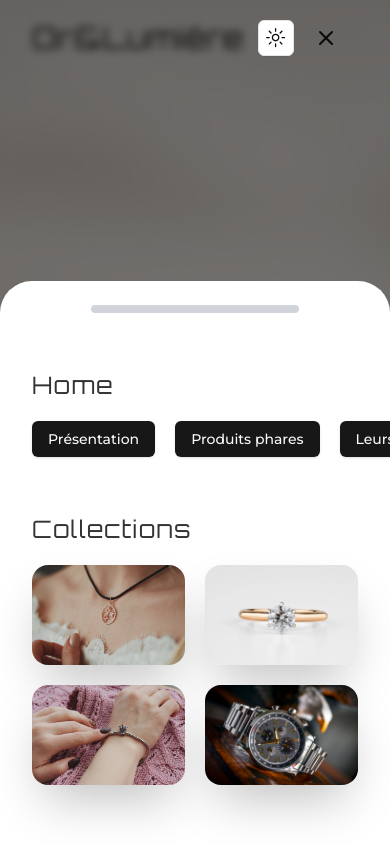
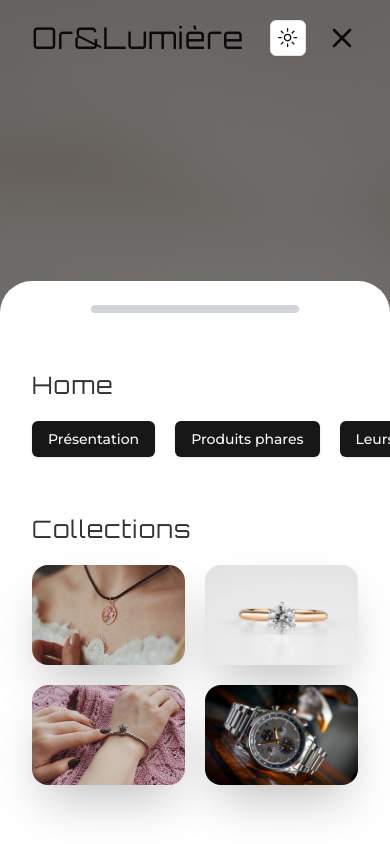
Before and after one commit to Adrien-legeleu/site-orlumiere, a Next.js app: page / in a window 390 px wide. Both pictures are taken after a click on the element 346 px from the left and 38 px from the top of the page. Shown: the top 844 px of the page. Built offline with nearby package versions, Linux system fonts and the light colour scheme.

Commit message:
header finish , just barre hand missing , and anim menuBurger missing

```diff
--- a/src/features/Header.tsx
+++ b/src/features/Header.tsx
@@ -20,16 +20,18 @@ export const Header = () => {
   };
 
   return (
-    <div className="w-full z-50 absolute top-0 left-0 py-4 px-8 flex items-center justify-between font-montserrat">
-      <h1 className="text-3xl tracking-wide pt-1 font-orbitron">Or&Lumière</h1>
+    <div className="w-full z-[100] absolute top-0 left-0 py-4 px-8 flex items-center justify-between font-montserrat">
+      <h1 className="text-3xl z-50 tracking-wide pt-1 font-orbitron">
+        Or&Lumière
+      </h1>
       <div className="hidden md:flex">
         <Navbar className="top-2" />
       </div>
-      <div className="pt-1 flex flex-row items-center justify-end w-full gap-5 z-50">
+      <div className="pt-1 flex flex-row items-center justify-end w-full gap-5 ">
         <ModeToggle />
         <MenuBurger isActive={isActive} toggleActive={toggleActive} />
-        <MenuInterface isActive={isActive} toggleActive={toggleActive} />
       </div>
+      <MenuInterface isActive={isActive} toggleActive={toggleActive} />
     </div>
   );
 };
--- a/src/features/MenuBurger.tsx
+++ b/src/features/MenuBurger.tsx
@@ -2,6 +2,16 @@ import { Button } from "@src/components/ui/button";
 import { Menu, X } from "lucide-react";
 import Image from "next/image";
 import Link from "next/link";
+import { motion } from "framer-motion";
+
+const transition = {
+  type: "spring",
+  mass: 0.5,
+  damping: 11.5,
+  stiffness: 100,
+  restDelta: 0.001,
+  restSpeed: 0.001,
+};
 
 interface IMenuBurgerProps {
   isActive: boolean;
@@ -12,7 +22,7 @@ export const MenuBurger = ({ isActive, toggleActive }: IMenuBurgerProps) => {
   return (
     <div className="md:hidden">
       <div className="z-[100] cursor-pointer" onClick={toggleActive}>
-        {isActive ? <X /> : <Menu />}
+        {isActive ? <X className="h-8 w-8" /> : <Menu className="w-8 h-8" />}
       </div>
     </div>
   );
@@ -22,7 +32,11 @@ export const MenuInterface = ({ isActive, toggleActive }: IMenuBurgerProps) => {
   return (
     <div className={`md:hidden ${isActive ? "flex" : "hidden"}`}>
       <div
-        className={`fixed flex-col space-y-14 bottom-0 left-1/2 overflow-y-scroll -translate-x-1/2 bg-white dark:bg-gray-950 dark:shadow-menuBurger rounded-t-[2rem] w-screen max-w-2xl h-2/3 py-8 px-8 550px:px-16`}
+        className={`fixed flex-col space-y-14 bottom-0 left-1/2 overflow-y-scroll bg-white dark:bg-gray-950 dark:shadow-menuBurger rounded-t-[2rem] w-screen max-w-2xl h-2/3 py-8 px-8 550px:px-16 transform transition-transform duration-500 ease-in-out ${
+          isActive
+            ? "translate-y-0 -translate-x-1/2"
+            : "translate-y-full -translate-x-1/2"
+        }`}
         style={{ scrollbarWidth: "none" }}
       >
         <div className="absolute top-6 left-0 w-full h-2 flex ">
--- a/tailwind.config.ts
+++ b/tailwind.config.ts
@@ -16,7 +16,7 @@ const config: Config = {
   theme: {
     extend: {
       boxShadow: {
-        menuBurger: "0 0 60px 0 #FFFFFF55",
+        menuBurger: "0 0 60px 0 #FFFFFF35",
       },
       screens: {
         "450px": "450px",
```
